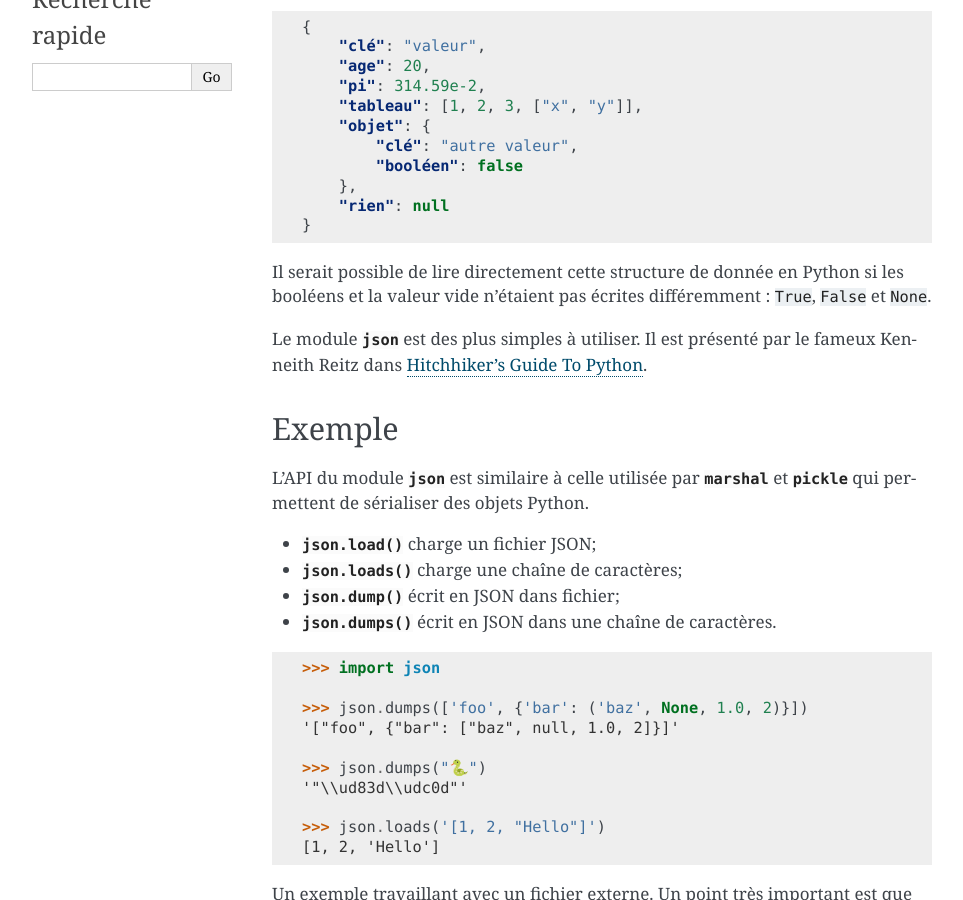
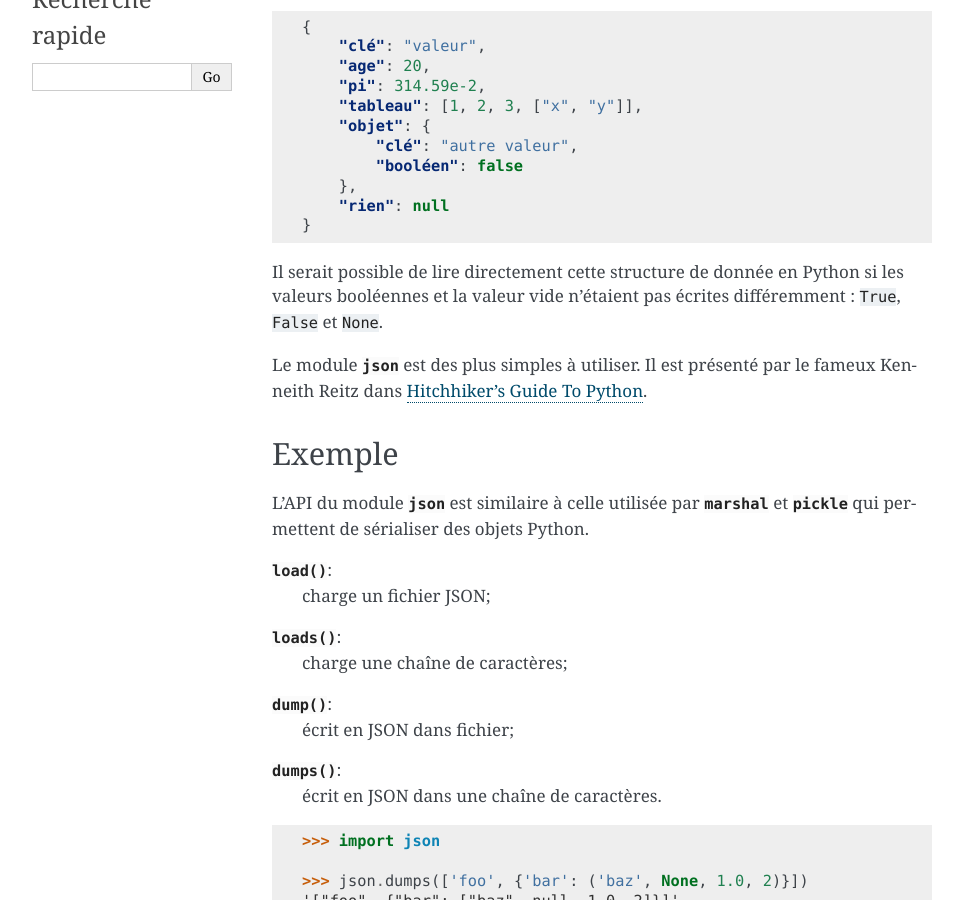
Before and after one commit to HE-Arc/livre-python, a Sphinx documentation site: the page built from source/json/index.rst, in a window 1280 px wide and 900 px high, scrolled down 384 px. Shown: the whole window, without its empty margins (148-1111 px from the left). Built offline with Sphinx 7.4.7, drawn with Linux system fonts in a browser that asks for light colours; some of the changed text lies outside the part shown.

```diff
--- a/source/json/index.rst
+++ b/source/json/index.rst
@@ -35,8 +35,8 @@
     }
 
 Il serait possible de lire directement cette structure de donnée en Python si
-les booléens et la valeur vide n'étaient pas écrites différemment : ``True``,
-``False`` et ``None``.
+les valeurs booléennes et la valeur vide n'étaient pas écrites différemment :
+``True``, ``False`` et ``None``.
 
 Le module :py:mod:`json` est des plus simples à utiliser. Il est présenté par
 le fameux Kenneith Reitz dans `Hitchhiker's Guide To Python
@@ -49,10 +49,14 @@
 :py:mod:`marshal` et :py:mod:`pickle` qui permettent de sérialiser des objets
 Python.
 
-- :py:func:`json.load` charge un fichier JSON;
-- :py:func:`json.loads` charge une chaîne de caractères;
-- :py:func:`json.dump` écrit en JSON dans fichier;
-- :py:func:`json.dumps` écrit en JSON dans une chaîne de caractères.
+:py:func:`~json.load`:
+    charge un fichier JSON;
+:py:func:`~json.loads`:
+    charge une chaîne de caractères;
+:py:func:`~json.dump`:
+    écrit en JSON dans fichier;
+:py:func:`~json.dumps`:
+    écrit en JSON dans une chaîne de caractères.
 
 .. code-block:: pycon
 
```
Also changed, not shown: other parts of source/json/index.rst (+8 -0 lines), 2 other files.
